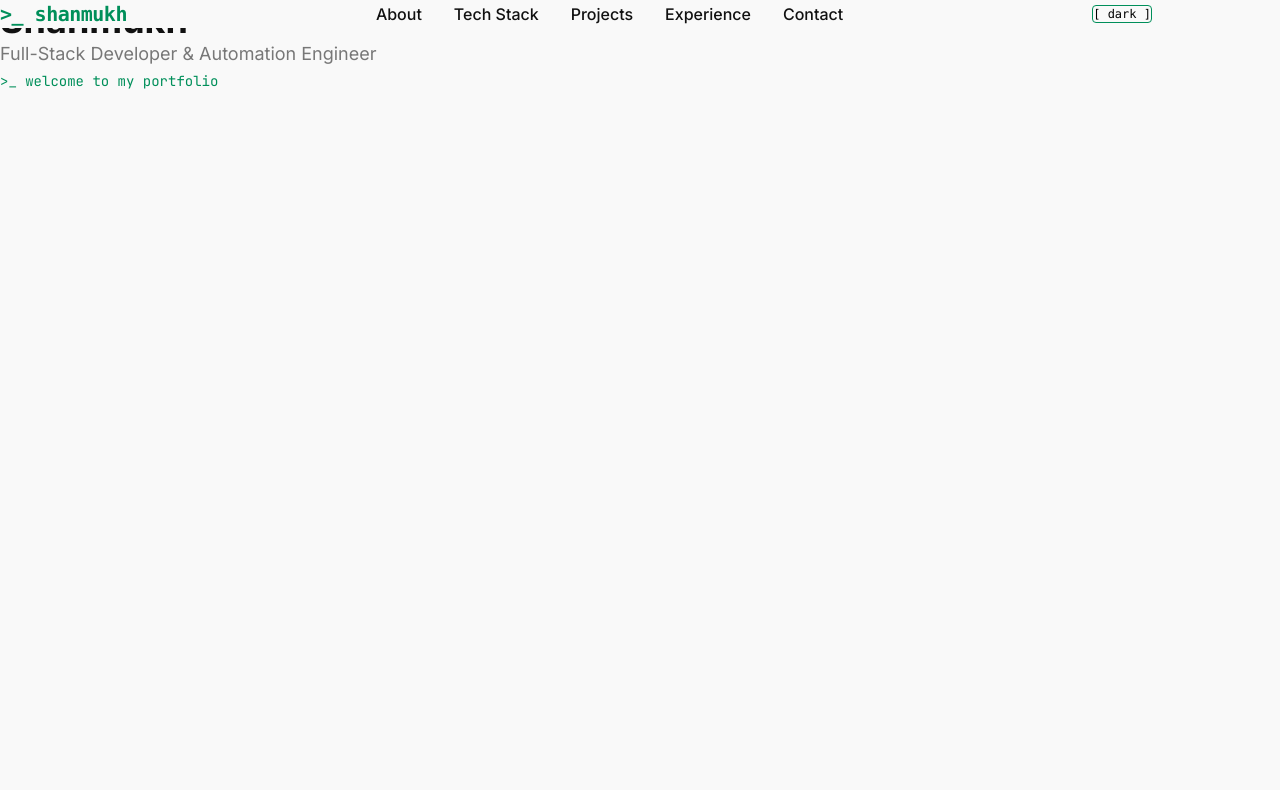
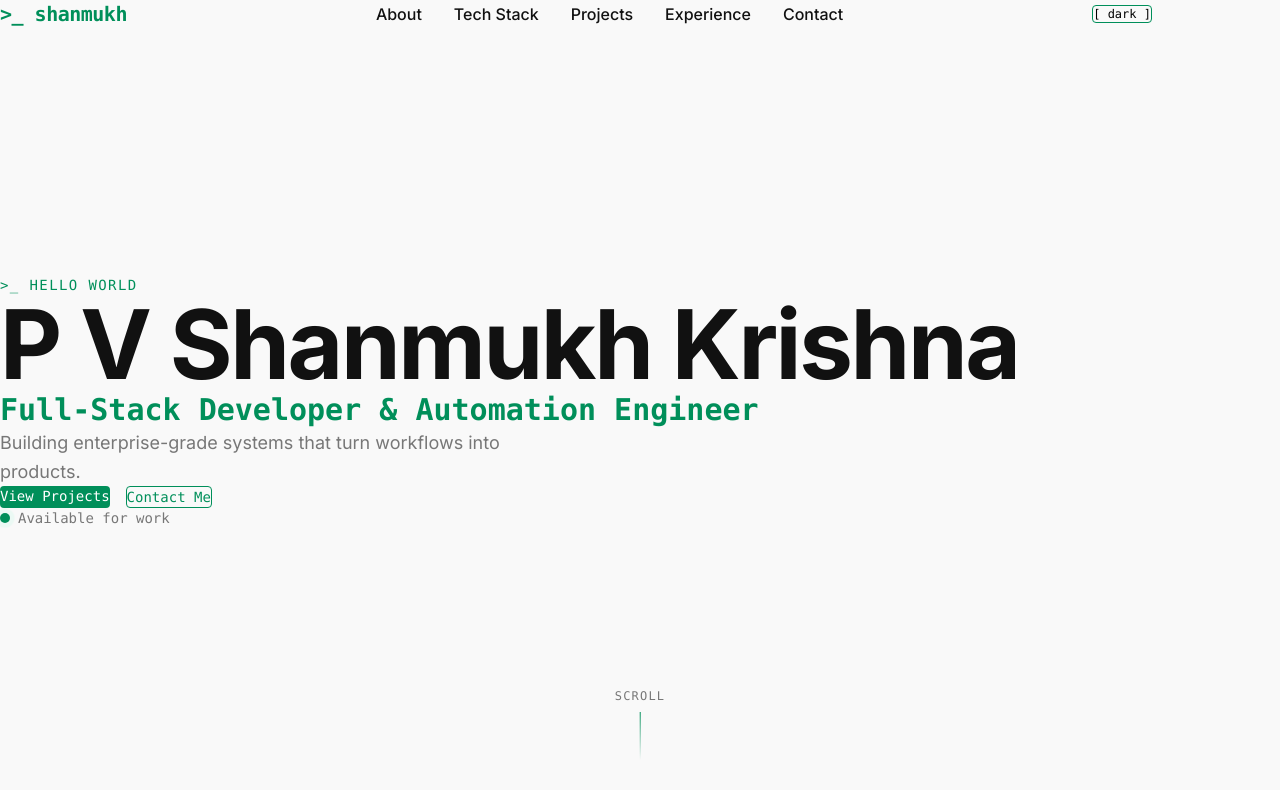
Before and after one commit to ShanmukhPudi/Shanmukh-portfolio, a React (Vite) app: page / in a window 1280 px wide. Shown: the top 790 px of the page. Built offline with nearby package versions, Linux system fonts and the light colour scheme.

Commit message:
feat: hero section structure with CTA buttons

```diff
--- a/src/App.jsx
+++ b/src/App.jsx
@@ -1,5 +1,6 @@
 import { useTheme } from "./hooks/useTheme";
 import Navbar from "./components/layout/Navbar";
+import HomeContainer from "./containers/HomeContainer";
 
 function App() {
   const { isDark, toggleTheme } = useTheme()
@@ -7,20 +8,9 @@ function App() {
 return (
     <div className="bg-[#f9f9f9] dark:bg-[#0a0a0a] min-h-screen transition-colors duration-300">
       <Navbar isDark={isDark} toggleTheme={toggleTheme} />
-
-      <main id="hero" className="pt-40 px-6 max-w-6xl mx-auto">
-        <h1 className="text-4xl font-bold text-[#111111] dark:text-[#e8e8e8] mb-4">
-          Shanmukh
-        </h1>
-        <p className="text-[#777777] dark:text-[#6b6b6b] text-lg mb-4">
-          Full-Stack Developer & Automation Engineer
-        </p>
-        <code className="text-[#008f5a] dark:text-[#00ff9f] text-sm">
-          {">_ welcome to my portfolio"}
-        </code>
-      </main>
+      <HomeContainer />
     </div>
   )
 }
 
-export default App;
+export default App
--- a/src/components/sections/Hero.jsx
+++ b/src/components/sections/Hero.jsx
@@ -0,0 +1,77 @@
+import { PERSONAL } from "../../constants"
+import Button from "../ui/Button"
+
+const Hero = () => {
+    return (
+        <section
+            id="hero"
+            aria-label="Hero section"
+            className="relative min-h-screen flex flex-col justify-center px-6 max-2-6xl mx-auto"
+        >
+            {/* terminal greeting line */}
+            <div className="mb-6">
+                <span className="font-mono text-sm text-[#008f5a] dark:text-[#00ff9f] tracking-widest uppercase">
+                    {">_ hello world"}
+                </span>
+            </div>
+
+            {/* Name */}
+            <h1 className="text-6xl md:text-8xl font-bold text-[#111111] dark:text-[#e8e8e8] leading-none tracking-tight mb-4">
+                {PERSONAL.name}
+            </h1>
+
+            {/* animated title placeholder */}
+            <h2 className="text-2xl md:text-3xl font-semibold text-[#008f5a] dark:text-[#00ff9f] font-mono mb-6">
+                {PERSONAL.title}
+            </h2>
+
+            {/* tagline */}
+            <p className="text-base md:text-lg text-[#777777] dark:text-[#6b6b6b] max-w-xl leading-relaxed mb-10">
+                {PERSONAL.tagline}
+            </p>
+
+            {/* CTA buttons */}
+            <div className="flex flex-wrap gap-4 mb-12">
+                <Button
+                    href="#projects"
+                    variant="primary"
+                    aria-label="View my projects"
+                >
+                    View Projects
+                </Button>
+                <Button
+                    href="#contact"
+                    variant="outline"
+                    aria-label="Contact Shanmukh"
+                >
+                    Contact Me
+                </Button>
+            </div>
+
+            {/* availability status */}
+            {PERSONAL.available && (
+                <div
+                    role="status"
+                    aria-label="Currently available for work"
+                    className="flex items-center gap-2"
+                >
+                    <span className="relative flex h-2.5 w-2.5">
+                        <span className="animate-ping absolute inline-flex h-full w-full rounded-full bg-[#00ff9f] opacity-75"></span>
+                        <span className="relative inline-flex rounded-full h-2.5 w-2.5 bg-[#008f5a] dark:bg-[#00ff9f]"></span>
+                    </span>
+                    <span className="text-sm font-mono text-[#777777] dark:text-[#6b6b6b]">
+                        Available for work
+                    </span>
+                </div>
+            )}
+
+            {/* scroll info */}
+            <div className="absolute bottom-10 left-1/2 -translate-x-1/2 flex flex-col items-center gap-2 text-[#777777] dark:text-[#6b6b6b]">
+                <span className="text-xs font-mono tracking-widest uppercase">scroll</span>
+                <div className="w-px h-12 bg-gradient-to-b from-[#008f5a] dark:from-[#00ff9f] to-transparent"></div>
+            </div>
+        </section>
+    )
+}
+
+export default Hero
--- a/src/components/ui/Button.jsx
+++ b/src/components/ui/Button.jsx
@@ -0,0 +1,21 @@
+const Button = ({ href, variant = "primary", children, ...props }) => {
+    const base = "px-6 py-3 font-mono text-sm font -medium rounded transition-all duration-200 focus-visible:outline focus-visible:outline-2 focus-visible:outline-offset-2"
+
+    const variants = {
+        primary: "bg-[#008f5a] dark:bg-[#00ff9f] text-white dark:text-black hover:opacity-80 focus-visible:outline-[#008f5a]",
+        outline: "border border-[#008f5a] dark:border-[#00ff9f] text-[#008f5a] dark:text-[#00ff9f] hover:bg-[#008f5a] dark:hover:bg-[#00ff9f] hover:text-white dark:hover:text-black focus-visible:outline-[#008f5a]",
+    }
+
+    return (
+
+        <a
+        href={href}
+        className={`${base} ${variants[variant]}`}
+        {...props}
+        >
+            {children}
+        </a>
+    )
+}
+
+export default Button
--- a/src/constants/index.js
+++ b/src/constants/index.js
@@ -1,8 +1,16 @@
 export const PERSONAL = {
     name: "P V Shanmukh Krishna",
     title: "Full-Stack Developer & Automation Engineer",
+    tagline: "Building enterprise-grade systems that turn workflows into products.",
     email: "Outlook.com",
     github: "https://github.com/username",
     linkedin: "https://linkedin.com/in/username",
     available: true,
 }
+
+export const TYPED_STRINGS = [
+    "Full-Stack Developer",
+    "Automation Engineer",
+    "Enterprise Systems Builder",
+    "Workflow Architect",
+]
--- a/src/containers/HomeContainer.jsx
+++ b/src/containers/HomeContainer.jsx
@@ -0,0 +1,11 @@
+import Hero from "../components/sections/Hero"
+
+const HomeContainer = () => {
+    return (
+        <main>
+            <Hero />
+        </main>
+    )
+}
+
+export default HomeContainer
```
